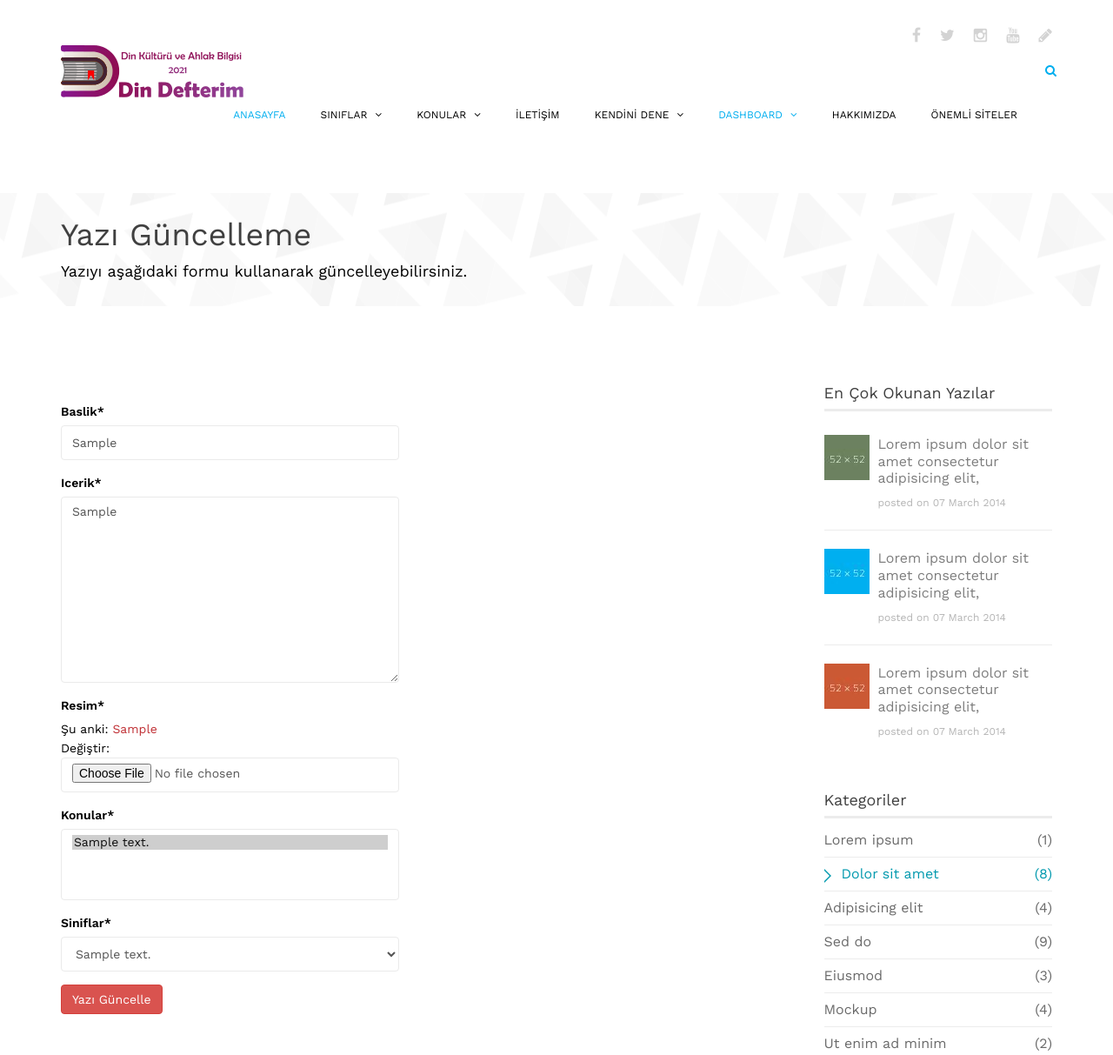
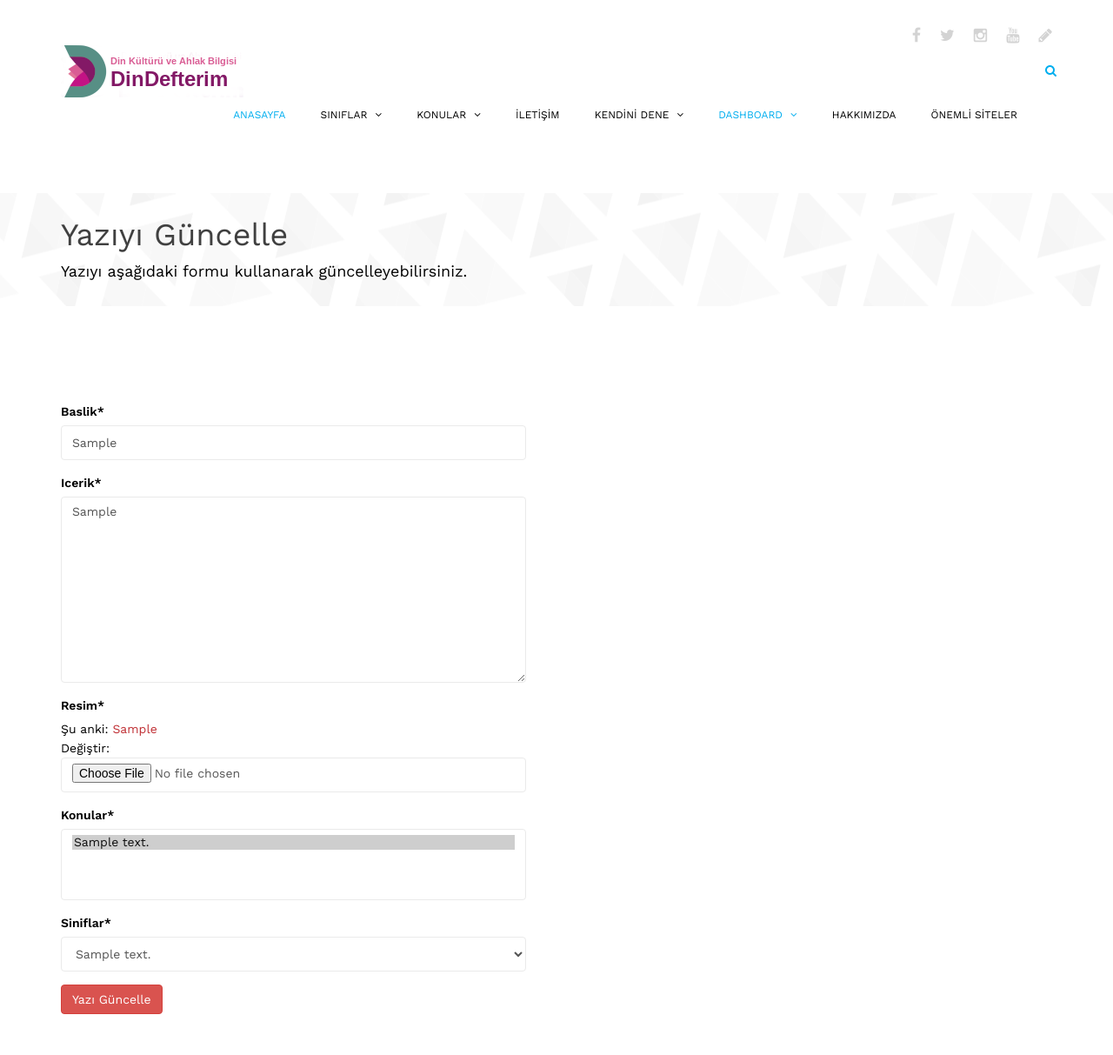
Before and after one commit to HalukHackali/dindefterim-Web_Site-Django, a Django app: a page that uses templates/components/navbar.html in a window 1280 px wide. Shown: the top 1213 px of the page at 87% size. Run offline with Django 3.2, Linux system fonts and the light colour scheme; a user stored in the database is signed in; tables that the repository leaves empty hold one stand-in row (values such as "Sample post"); some libraries are stand-ins or nearby versions.

Commit message:
ufak düzeltmeler yapıldı

```diff
--- a/blog/templates/pages/sinif.html
+++ b/blog/templates/pages/sinif.html
@@ -31,9 +31,9 @@
                             <div class="single-blog two-column">
 
                                 <div class="post-thumb">
-                                    <a href="#"><img src="{{ yazi.resim.url }}" class="img-responsive" alt=""></a>
+                                    <a href="{% url 'detay' slug=yazi.slug %}"><img src="{{ yazi.resim.url }}" class="img-responsive" alt=""></a>
                                     <div class="post-overlay">
-                                        <span class="uppercase"><a href="#"><small>{{ yazi.duzenlenme_tarihi|date:'d-m-y' }}</small></a></span>
+                                        <span class="uppercase"><a href="{% url 'detay' slug=yazi.slug %}"><small>{{ yazi.duzenlenme_tarihi|date:'d-m-y' }}</small></a></span>
                                     </div>
                                 </div>
                                 <div class="post-content overflow">
@@ -41,7 +41,7 @@
                                    <!--
                                     <h3 class="post-author"><a href="#"><i class="fa fa-pencil"></i> Oluşturan: {{ yazi.yazar.username }}</a></h3>
                                    -->
-                                    <p> {{ yazi.icerik|safe|truncatechars_html:85}}</p>
+                                    <p> {{ yazi.icerik|safe|truncatechars_html:19}}</p>
                                     <a href="{% url 'detay' slug=yazi.slug %}" class="read-more">Devamını Oku</a>
                                     <div class="post-bottom overflow">
                                         <ul class="nav nav-justified post-nav">
--- a/blog/templates/pages/yazi-guncelle.html
+++ b/blog/templates/pages/yazi-guncelle.html
@@ -12,20 +12,22 @@
                 <div class="row">
                     <div class="action">
                         <div class="col-sm-12">
-                            <h1 class="title">Yazı Güncelleme</h1>
+                            <h1 class="title">Yazıyı Güncelle</h1>
                             <p>Yazıyı aşağıdaki formu kullanarak güncelleyebilirsiniz.</p>
                         </div>
                     </div>
                 </div>
             </div>
         </div>
-</section><!--/#action-->
+</section>
+
+    <!--/#action-->
 
     <section id="blog" class="padding-top">
         <div class="container">
             <div class="row">
                 <!-- =============lEFT SIDEBAR============== -->
-                <div class="col-md-9 col-sm-7">
+                <div class="col-sm-12">
                     <div class="row">
                          <!-- ============= YAZI GÜNCELLEME ALANI ============== -->
                         <div class="col-md-6 col-sm-12 blog-padding-right">
@@ -37,82 +39,13 @@
                                         {{ form|crispy }}
                                         <input type="submit" class="btn btn-danger mt-3 mb-3" value="Yazı Güncelle" />
                                     </form>
-
                                 </div>
                             </div>
                         </div>
                     </div><!-- =============ROW END============== -->
                  </div>
                 <!-- =============RIGHT SIDEBAR============== -->
-                <div class="col-md-3 col-sm-5">
-                    <div class="sidebar blog-sidebar">
-                        <div class="sidebar-item  recent">
-                            <h3>En Çok Okunan Yazılar</h3>
-                            <div class="media">
-                                <div class="pull-left">
-                                    <a href="#"><img src="{% static "images/portfolio/project1.jpg" %}" alt=""></a>
-                                </div>
-                                <div class="media-body">
-                                    <h4><a href="#">Lorem ipsum dolor sit amet consectetur adipisicing elit,</a></h4>
-                                    <p>posted on  07 March 2014</p>
-                                </div>
-                            </div>
-                            <div class="media">
-                                <div class="pull-left">
-                                    <a href="#"><img src="{% static "images/portfolio/project2.jpg" %}" alt=""></a>
-                                </div>
-                                <div class="media-body">
-                                    <h4><a href="#">Lorem ipsum dolor sit amet consectetur adipisicing elit,</a></h4>
-                                    <p>posted on  07 March 2014</p>
-                                </div>
-                            </div>
-                            <div class="media">
-                                <div class="pull-left">
-                                    <a href="#"><img src="{% static "images/portfolio/project3.jpg" %}" alt=""></a>
-                                </div>
-                                <div class="media-body">
-                                    <h4><a href="#">Lorem ipsum dolor sit amet consectetur adipisicing elit,</a></h4>
-                                    <p>posted on  07 March 2014</p>
-                                </div>
-                            </div>
-                        </div>
-                        <div class="sidebar-item categories">
-                            <h3>Kategoriler</h3>
-                            <ul class="nav navbar-stacked">
-                                <li><a href="#">Lorem ipsum<span class="pull-right">(1)</span></a></li>
-                                <li class="active"><a href="#">Dolor sit amet<span class="pull-right">(8)</span></a></li>
-                                <li><a href="#">Adipisicing elit<span class="pull-right">(4)</span></a></li>
-                                <li><a href="#">Sed do<span class="pull-right">(9)</span></a></li>
-                                <li><a href="#">Eiusmod<span class="pull-right">(3)</span></a></li>
-                                <li><a href="#">Mockup<span class="pull-right">(4)</span></a></li>
-                                <li><a href="#">Ut enim ad minim <span class="pull-right">(2)</span></a></li>
-                                <li><a href="#">Veniam, quis nostrud <span class="pull-right">(8)</span></a></li>
-                            </ul>
-                        </div>
-                        <div class="sidebar-item tag-cloud">
-                            <h3>Etiketler</h3>
-                            <ul class="nav nav-pills">
-                                <li><a href="#">Corporate</a></li>
-                                <li><a href="#">Joomla</a></li>
-                                <li><a href="#">Abstract</a></li>
-                                <li><a href="#">Creative</a></li>
-                                <li><a href="#">Business</a></li>
-                                <li><a href="#">Product</a></li>
-                            </ul>
-                        </div>
-                        <div class="sidebar-item popular">
-                            <h3>Resimler</h3>
-                            <ul class="gallery">
-                                <li><a href="#"><img src="{% static "images/portfolio/popular1.jpg" %}" alt=""></a></li>
-                                <li><a href="#"><img src="{% static "images/portfolio/popular2.jpg" %}" alt=""></a></li>
-                                <li><a href="#"><img src="{% static "images/portfolio/popular3.jpg" %}" alt=""></a></li>
-                                <li><a href="#"><img src="{% static "images/portfolio/popular4.jpg" %}" alt=""></a></li>
-                                <li><a href="#"><img src="{% static "images/portfolio/popular5.jpg" %}" alt=""></a></li>
-                                <li><a href="#"><img src="{% static "images/portfolio/popular1.jpg" %}" alt=""></a></li>
-                            </ul>
-                        </div>
-                    </div>
-                </div>
+
             </div>
         </div>
     </section>
--- a/templates/components/navbar.html
+++ b/templates/components/navbar.html
@@ -33,7 +33,7 @@
                     </button>
 
                     <a class="navbar-brand" href="{% url 'anasayfa' %}">
-                    	<h1><img src="{% static "images/logo.png" %}" alt="logo"></h1>
+                    	<h1><img src="{% static "images/logo_yeni.png" %}" alt="logo"></h1>
                     </a>
 
                 </div>
@@ -98,7 +98,9 @@
                     <form role="form" action="{% url 'anasayfa' %}">
                         <i class="fa fa-search"></i>
                         <div class="field-toggle">
-                            <input type="search" class="search-form" autocomplete="off" placeholder="Arama yap" name="sorgu">
+                            <label>
+                                <input type="search" class="search-form" autocomplete="off" placeholder="Arama yap" name="sorgu">
+                            </label>
                         </div>
                     </form>
                 </div>
```
Also changed, not shown: blog/views/sinif.py (+4 -7 lines), static/images/logo_app.png (added), static/images/logo_yeni.png (added).
